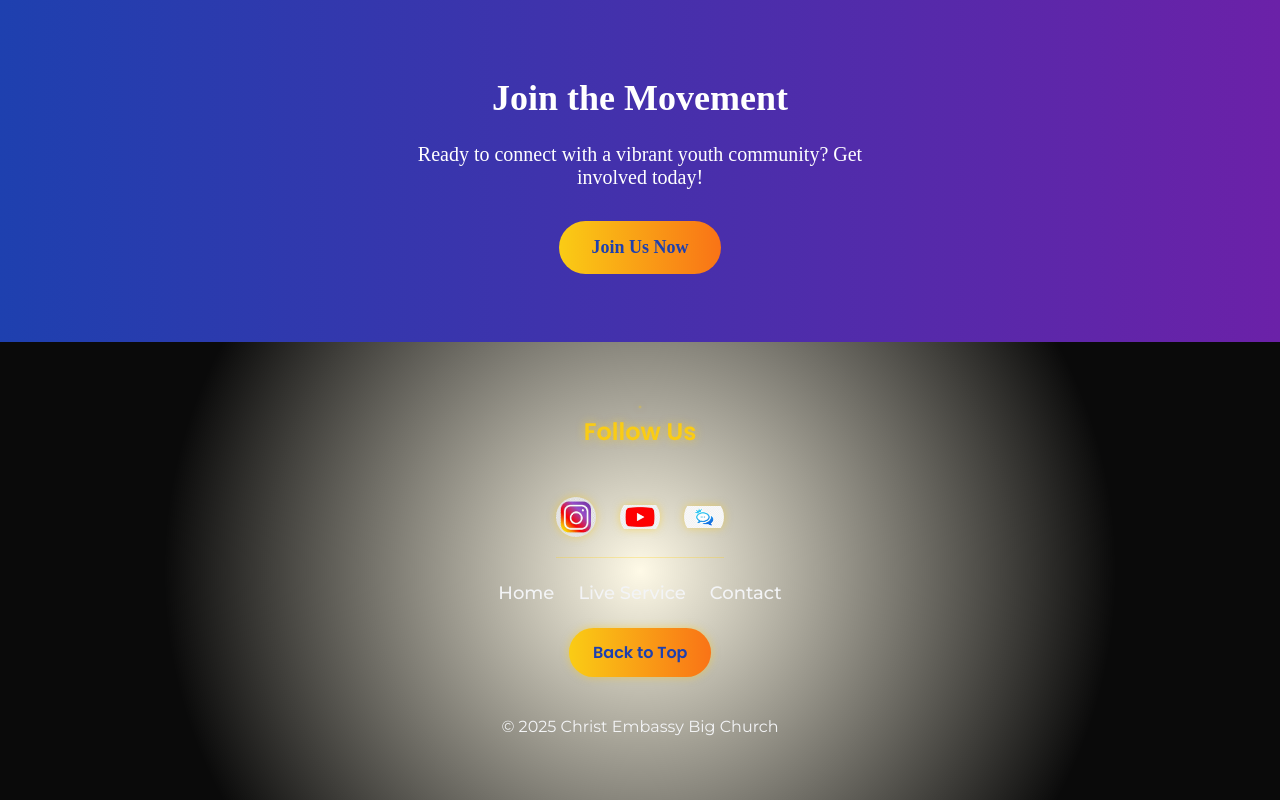
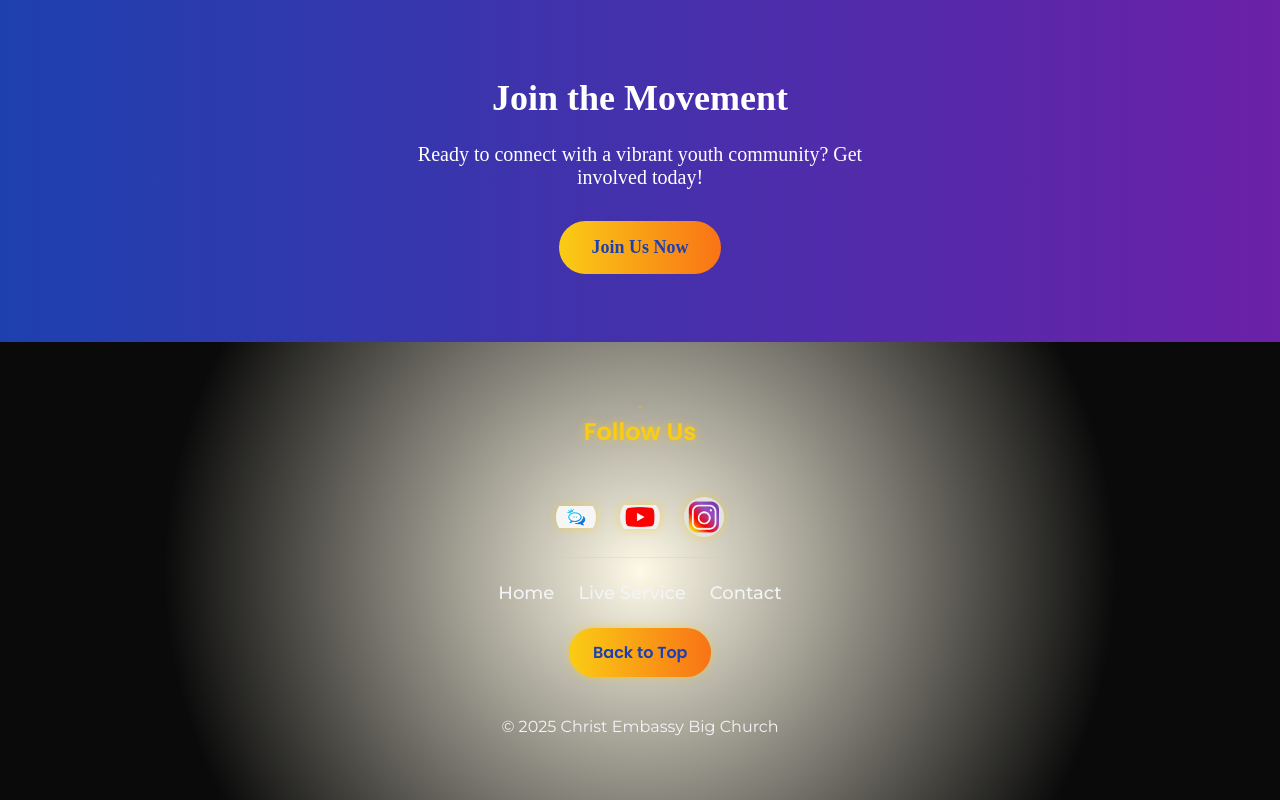
Before and after one commit to sophrone/cebigchurch, a Next.js app: page / in a window 1280 px wide. Shown: the part 2109-2909 px from the top of the page. Built offline with nearby package versions, Linux system fonts and the light colour scheme.

Commit message:
Reorder footer social icons: KingsChat, YouTube, Instagram

```diff
--- a/app/components/Footer.tsx
+++ b/app/components/Footer.tsx
@@ -18,15 +18,15 @@ export default function Footer() {
         {/* Social Media Links */}
         <div className={styles.socialLinks}>
           <a
-            href="https://instagram.com/ce_bigchurch"
+            href="https://kingschat.online/user/ce_bigchurch"
             target="_blank"
             rel="noopener noreferrer"
             className={styles.socialLink}
-            data-testid="instagram-link"
+            data-testid="kingschat-link"
           >
             <Image
-              src="/instagram-logo.png"
-              alt="Instagram"
+              src="/kingschat-logo.png"
+              alt="KingsChat"
               width={40}
               height={40}
               className={styles.socialIcon}
@@ -48,15 +48,15 @@ export default function Footer() {
             />
           </a>
           <a
-            href="https://kingschat.online/user/ce_bigchurch"
+            href="https://instagram.com/ce_bigchurch"
             target="_blank"
             rel="noopener noreferrer"
             className={styles.socialLink}
-            data-testid="kingschat-link"
+            data-testid="instagram-link"
           >
             <Image
-              src="/kingschat-logo.png"
-              alt="KingsChat"
+              src="/instagram-logo.png"
+              alt="Instagram"
               width={40}
               height={40}
               className={styles.socialIcon}
```
